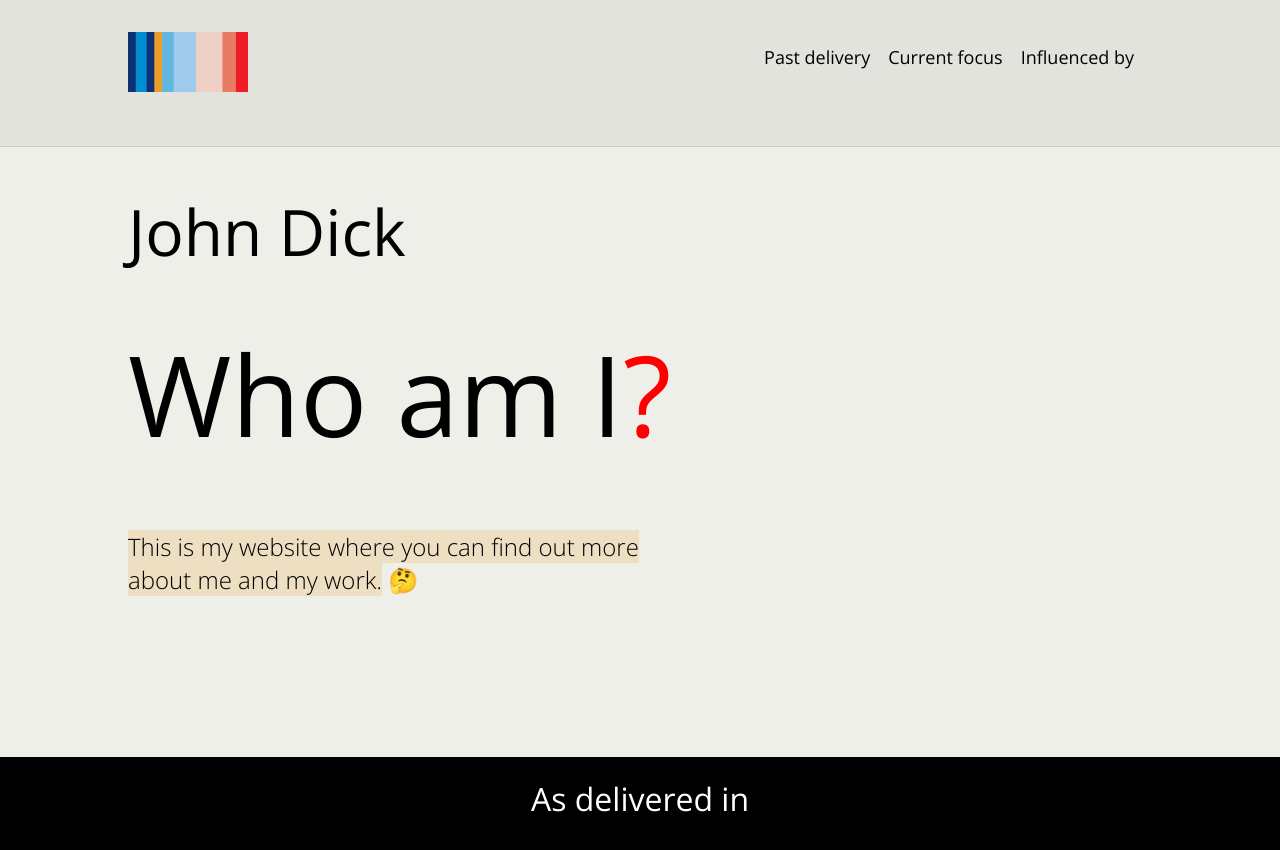
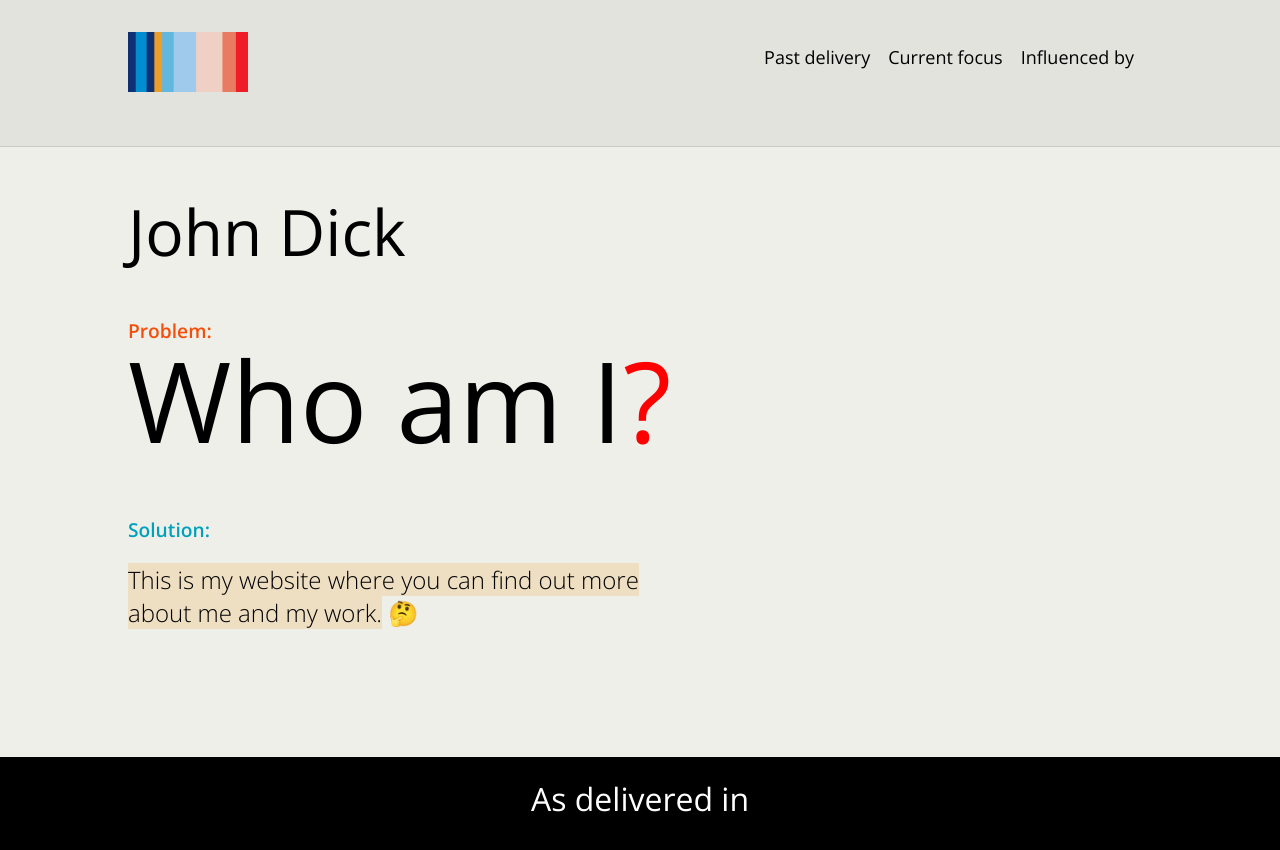
Before and after one commit to johndck/johndick-me-react-build, a React (Vite) app: page / in a window 1280 px wide. Shown: the top 850 px of the page. Built offline with nearby package versions, Linux system fonts and the light colour scheme.

Commit message:
made small improvement to hero section

```diff
--- a/src/components/hero.jsx
+++ b/src/components/hero.jsx
@@ -6,9 +6,11 @@ function Hero() {
   return (
     <div className="container hero">
       <h1>John Dick</h1>
+      <h4 className="problemText">Problem:</h4>
       <h2>
         Who am I<span className="redq">?</span>
       </h2>
+      <h4 className="solutionText">Solution:</h4>
       <p>
         {" "}
         <span className="orangehighlight">
--- a/src/index.css
+++ b/src/index.css
@@ -54,6 +54,7 @@
   --siteturquoise: rgba(0, 161, 188, 1);
   --navbarBackground: rgba(225, 227, 220, 1);
   --navBarBorder: rgba(202, 203, 194, 1);
+  --sitePurple: rgba(181, 34, 206, 1);
 
   font-synthesis: none;
   text-rendering: optimizeLegibility;
@@ -211,6 +212,7 @@ ul li {
   font-weight: 400; /* Light weight */
   margin: 0;
   margin-bottom: 60px;
+  line-height: 1;
 }
 
 .redq {
@@ -221,12 +223,26 @@ ul li {
   font-family: "Open Sans", sans-serif;
   font-size: 1.5em;
   font-weight: 300; /* Regular weight */
+
+  max-width: 50%;
+  margin-top: 20px;
+}
+
+.hero h4 {
+  font-weight: 600;
+  font-size: 1.2em;
   margin: 0;
-  max-width: 50%;
 }
 
 .orangehighlight {
   background-color: var(--siteRedHighlight);
+}
+
+.problemText {
+  color: var(--siteRedAccent);
+}
+.solutionText {
+  color: var(--siteturquoise);
 }
 
 /* end of hero section */
```
